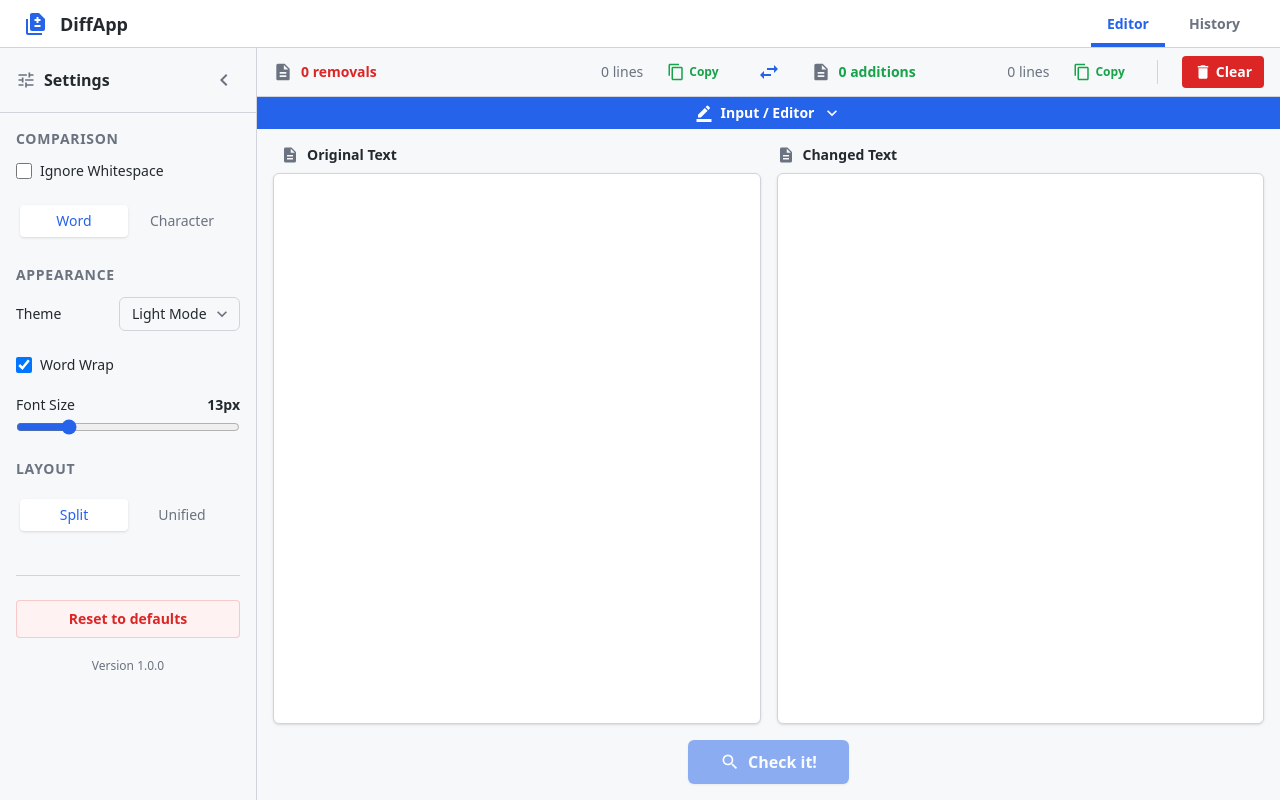
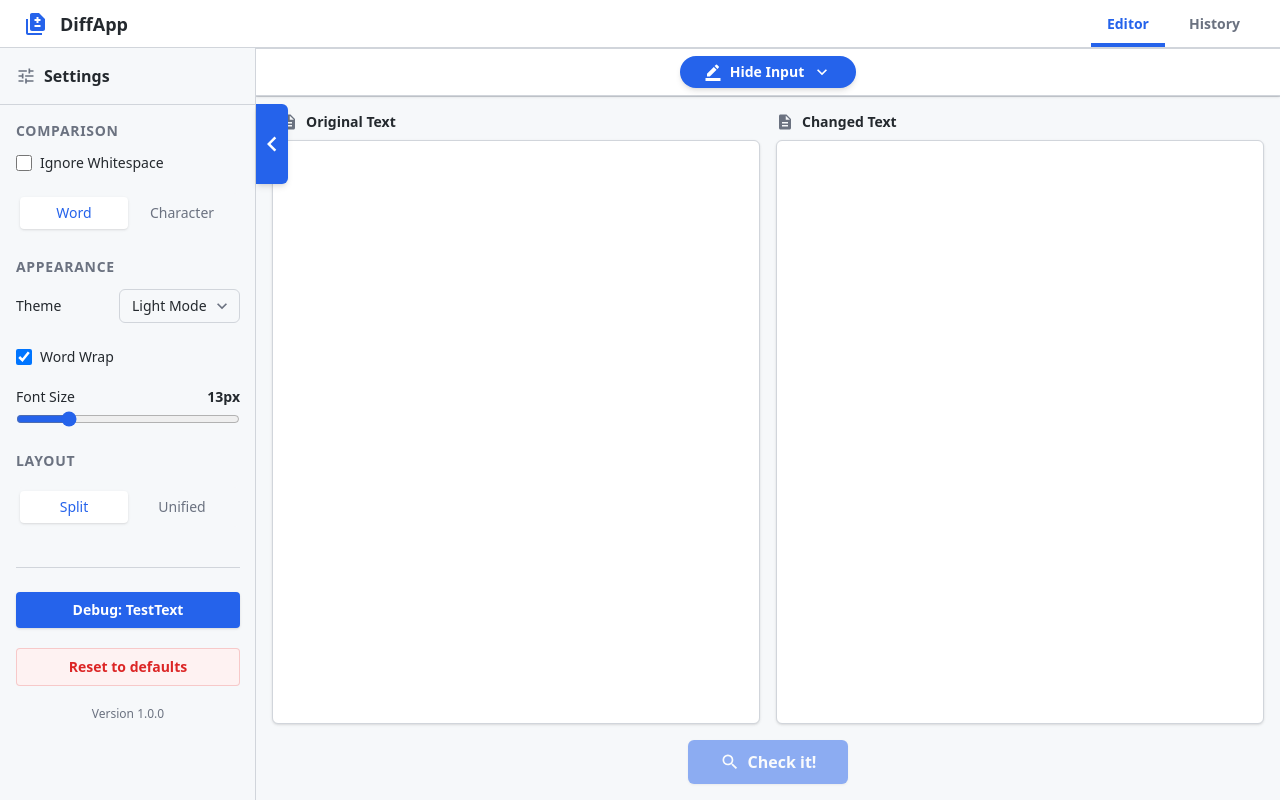
Before and after one commit to gabrielfordevelopment/diffapp-web, a Next.js app: page / in a window 1280 px wide. Built offline with nearby package versions, Linux system fonts and the light colour scheme.

Commit message:
Test data and UI component improvements

```diff
--- a/components/EditorView.tsx
+++ b/components/EditorView.tsx
@@ -1,6 +1,6 @@
 "use client";
 
-import { MdKeyboardArrowRight, MdKeyboardArrowLeft, MdTune, MdBorderColor, MdExpandMore, MdExpandLess } from "react-icons/md";
+import { MdBorderColor, MdKeyboardArrowDown, MdKeyboardArrowUp, MdKeyboardArrowLeft, MdKeyboardArrowRight, MdTune } from "react-icons/md";
 import { useEditorStore } from "../store/useEditorStore";
 import { useSettingsStore } from "../store/useSettingsStore";
 import { SettingsView } from "./SettingsView";
@@ -16,66 +16,62 @@ export function EditorView() {
 
   return (
     <div className="flex h-full w-full overflow-hidden bg-bg-primary">
-      <div className="flex shrink-0 border-r border-border-default bg-bg-secondary transition-all duration-300">
-        {!settings.isSettingsPanelOpen ? (
-          <button
-            onClick={() => updateSettings({ isSettingsPanelOpen: true })}
-            className="flex h-full w-8 items-center justify-center hover:bg-hover-overlay transition-colors"
-            title="Open Settings"
+      <div className="relative flex h-full shrink-0 z-30">
+        <div
+          className={clsx(
+            "flex flex-col bg-bg-secondary transition-all duration-300 overflow-hidden h-full border-border-default",
+            settings.isSettingsPanelOpen ? "w-64 border-r" : "w-0 border-r-0"
+          )}
         >
-            <MdKeyboardArrowRight className="text-2xl text-text-secondary" />
-          </button>
-        ) : (
-          <div className="flex w-64 flex-col h-full">
-            <div className="flex items-center justify-between border-b border-border-default p-4">
-              <div className="flex items-center gap-2">
+          <div className="flex w-64 flex-col h-full shrink-0">
+            <div className="flex items-center gap-2 border-b border-border-default p-4 shrink-0 bg-bg-secondary">
               <MdTune className="text-xl text-text-secondary" />
               <h2 className="text-base font-bold text-text-primary">Settings</h2>
             </div>
-              <button
-                onClick={() => updateSettings({ isSettingsPanelOpen: false })}
-                className="rounded p-1 hover:bg-hover-overlay transition-colors"
-                title="Close Settings"
-              >
-                <MdKeyboardArrowLeft className="text-2xl text-text-secondary" />
-              </button>
-            </div>
-            <div className="flex-1 overflow-y-auto">
+            <div className="flex-1 overflow-y-auto custom-scrollbar">
               <SettingsView />
             </div>
           </div>
-        )}
         </div>
 
-      <div className="flex flex-1 flex-col overflow-hidden">
+        <button
+          onClick={() => updateSettings({ isSettingsPanelOpen: !settings.isSettingsPanelOpen })}
+          className="absolute top-14 -right-8 flex h-20 w-8 items-center justify-center rounded-r-md bg-accent-primary text-white shadow-md hover:bg-accent-hover transition-colors z-40"
+          title={settings.isSettingsPanelOpen ? "Close Settings" : "Open Settings"}
+        >
+          {settings.isSettingsPanelOpen ? <MdKeyboardArrowLeft className="text-3xl" /> : <MdKeyboardArrowRight className="text-3xl" />}
+        </button>
+      </div>
+
+      <div className="flex flex-1 flex-col overflow-hidden relative z-0">
         <div
           className={clsx(
             "flex flex-col bg-bg-primary relative",
-            (hasResult || !isInputExpanded) ? "flex-1 overflow-hidden" : "shrink-0"
+            hasResult || !isInputExpanded ? "flex-1 overflow-hidden" : "shrink-0 h-0"
           )}
         >
           <ComparisonView />
         </div>
 
+        <div className="w-full h-12 shrink-0 flex items-center justify-center z-20 bg-bg-primary border-t border-b border-border-default shadow-sm relative">
           <button
             onClick={toggleInputPanel}
-          className="flex w-full items-center justify-center gap-2 bg-accent-primary py-1.5 text-white hover:bg-accent-hover transition-colors shrink-0"
+            className="flex items-center gap-2 bg-accent-primary text-white hover:bg-accent-hover shadow-md px-6 py-1.5 rounded-full text-sm font-semibold transition-colors"
           >
             <MdBorderColor className="text-lg" />
-          <span className="text-sm font-semibold">Input / Editor</span>
-          {!isInputExpanded ? <MdExpandLess className="text-xl" /> : <MdExpandMore className="text-xl" />}
+            <span>{isInputExpanded ? "Hide Input" : "Show Input"}</span>
+            {isInputExpanded ? <MdKeyboardArrowDown className="text-xl" /> : <MdKeyboardArrowUp className="text-xl" />}
           </button>
+        </div>
 
-        {isInputExpanded && (
         <div
           className={clsx(
-              "shrink-0 border-border-default flex flex-col",
-              hasResult ? "h-1/2 min-h-[ 300px ] border-t" : "flex-1"
+            "flex flex-col shrink-0 transition-all duration-300 ease-in-out overflow-hidden bg-bg-primary",
+            isInputExpanded ? (hasResult ? "h-[450px]" : "flex-1") : "h-0 opacity-0"
           )}
         >
           <InputView />
         </div>
-        )}
       </div>
     </div>
   );
--- a/components/Header.tsx
+++ b/components/Header.tsx
@@ -9,7 +9,7 @@ export function Header() {
   const navigate = useAppStore((state) => state.navigate);
 
   return (
-    <header className="flex h-12 shrink-0 items-center justify-between border-b border-border-default bg-bg-primary px-6">
+    <header className="flex h-12 shrink-0 items-center justify-between border-b border-border-default bg-bg-primary px-6 relative z-50">
       <div className="flex items-center gap-3">
         <MdDifference className="text-2xl text-accent-primary" />
         <h1 className="text-lg font-bold text-text-primary">DiffApp</h1>
--- a/components/SettingsView.tsx
+++ b/components/SettingsView.tsx
@@ -2,12 +2,21 @@
 
 import { PrecisionLevel, ViewMode } from "../types";
 import { useSettingsStore } from "../store/useSettingsStore";
+import { useEditorStore } from "../store/useEditorStore";
+import { originalTestText, modifiedTestText } from "../utils/testData";
 import { AVAILABLE_THEMES } from "../config/themes";
 import { MdExpandMore } from "react-icons/md";
 import clsx from "clsx";
 
 export function SettingsView() {
   const { settings, updateSettings, resetToDefaults } = useSettingsStore();
+  const { setLeftText, setRightText, compare } = useEditorStore();
+
+  const handleLoadTestData = () => {
+    setLeftText(originalTestText);
+    setRightText(modifiedTestText);
+    compare(settings, true, false);
+  };
 
   return (
     <div className="flex flex-col gap-6 p-4">
@@ -105,8 +114,14 @@ export function SettingsView() {
 
       <div className="flex flex-col gap-3 mt-4 border-t border-border-default pt-6">
         <button
+          onClick={handleLoadTestData}
+          className="w-full py-2 bg-accent-primary text-white hover:bg-accent-hover rounded text-sm font-semibold transition-all shadow-sm"
+        >
+          Debug: TestText
+        </button>
+        <button
           onClick={resetToDefaults}
-          className="w-full py-2 bg-danger-bg text-danger hover:brightness-95 rounded text-sm font-semibold transition-all border border-danger/20"
+          className="w-full py-2 bg-danger-bg text-danger hover:brightness-95 rounded text-sm font-semibold transition-all border border-danger/20 mt-2"
         >
           Reset to defaults
         </button>
--- a/utils/formatters.ts
+++ b/utils/formatters.ts
@@ -10,14 +10,7 @@ export function generatePreviewLines(text: string | null | undefined, maxLines:
     return [ ];
   }
 
-  const lines = text.split(/\r?\n/);
-  const previewLines: Array<string> = [ ];
-
-  for (let i = 0; i < lines.length && i < maxLines; i++) {
-    previewLines.push(lines[ i ] || " ");
-  }
-
-  return previewLines;
+  return text.split(/\r?\n/).slice(0, maxLines);
 }
 
 export function getRelativeTime(dateString: string): string {
--- /dev/null
+++ b/utils/testData.ts
@@ -0,0 +1,38 @@
+export const originalTestText = `Lorem ipsum dolor sit amet, consectetuer adipiscing elit.
+Aenean commodo ligula eget dolor.
+
+Aenean massa.
+Cum sociis natoque penatibus et magnis dis parturient montes, nascetur ridiculus mus.
+Donec quam felis, ultricies nec, pellentesque eu, pretium quis, sem.
+Nulla consequat massa quis enim.
+Donec pede justo, fringilla vel, aliquet nec, vulputate eget, arcu.
+	Inenim(porelementumsemper())
+	Aenean vulputate eleifend tellus.
+Aenean leo ligula, porttitor eu, consequat vitae, eleifend ac, enim.
+	Aliquam lorem ante, dapibus in, viverra quis, feugiat a, tellus.
+Phasellus viverra nulla ut metus varius laoreet. Quisque rutrum.
+	Aenean imperdiet.
+
+	Etiam ultricies nisi (vel augue.)
+
+Curabitur ullamcorper ultricies nisi.
+Maecenas tempus, tramba eget condimentum rhoncus, sem quam semper libero, sem neque sed ipsum.
+Nam quam nunc, blandit vel, luctus pulvinar, hendrerit id, lorem.`;
+
+export const modifiedTestText = `Lorem ipsum dolor sit amet, consectetuer adipiscing elit.
+Aenean commodo ligula eget dolor.
+
+Donec pede justo, fringilla vel, aliquet nec, vulputate eget, arcu.
+Inenim(porjusto, rhoncus ut, imperdiet a, venenatis vitae, justo.
+	Nullam dictum felis eu pede mollis pretium. Integer tincidunt.
+	Cras dapibus.
+	Vivamus elementumsemper() nisi.)
+	Aenean vulputate eleifend tellus.
+Etiam ultricies nisi (por guband.)
+
+Curabitur ullamcorper ultricies nisi.
+
+Nam eget dui.
+Etiam rhoncus.
+Maecenas tempus, tellus eget condimentum rhoncus, sem quam semper libero, sem neque sed ipsum.
+Nam quam nunc, blandit vel, luctus pulvinar, hendrerit id, lorem.`;
```
Also changed, not shown: components/ComparisonView.tsx (+13 -11 lines), components/HistoryView.tsx (+25 -9 lines). Lines whose indentation alone changed are shown as unchanged.
